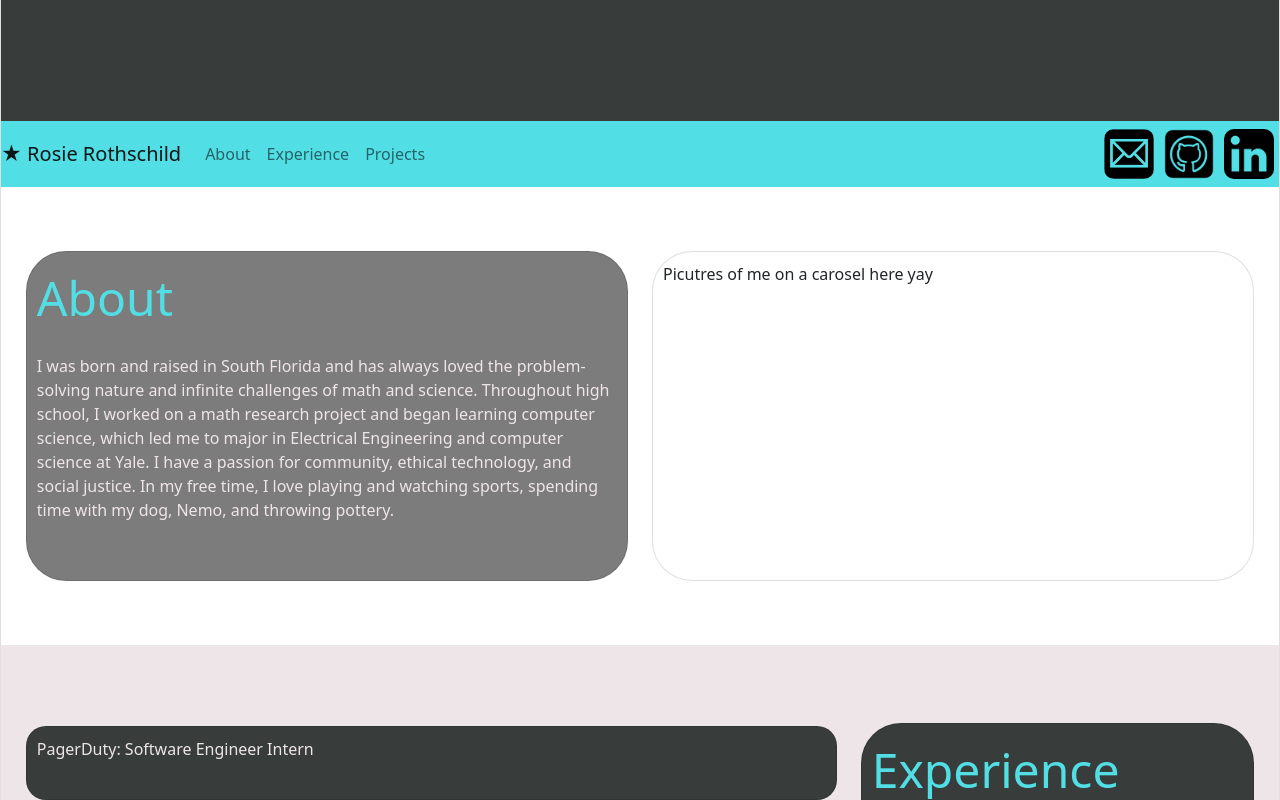
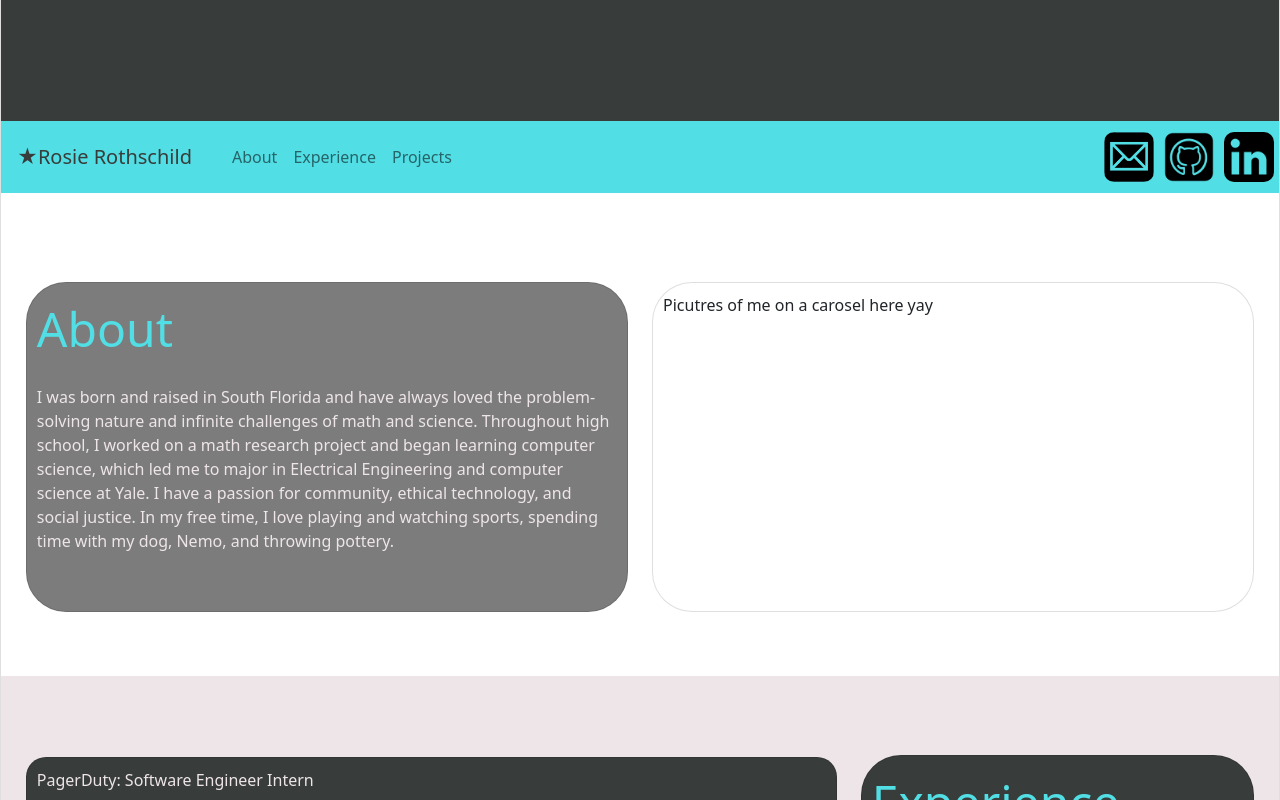
Before and after one commit to rosiesr/react-site, a React (Create React App) app: page / in a window 1280 px wide. Shown: the part 680-1480 px from the top of the page. Built offline with nearby package versions, Linux system fonts and the light colour scheme.

Commit message:
figured out scrolling for nav bar to stick after landing page

```diff
--- a/src/App.js
+++ b/src/App.js
@@ -1,4 +1,4 @@
-import React from 'react';
+import React, { useState, useRef, useEffect } from 'react';
 import {
   Card
 } from 'reactstrap';
@@ -13,19 +13,43 @@ import Footer from 'components/footer/footer';
 
 function App() {
 
-  const scrollTo = (name) => {
+  const scrollTo = (name, offset) => {
     scroller.scrollTo(name, {
       duration: 400,
       delay: 0,
-      smooth: 'linear'
+      smooth: 'linear',
+      offset: offset
     })
   }
+
+  const landingRef = useRef();
+
+  const [landingPos, setLandingPos] = useState(0);
+
+  const handleLanding = () => {
+    const position = landingRef.current.getBoundingClientRect().bottom;
+    setLandingPos(position);
+  };
+
+  useEffect(() => {
+    window.addEventListener('scroll', handleLanding, { passive: true });
+    return () => {
+        window.removeEventListener('scroll', handleLanding);
+    };
+  }, []);
+
+
+
 
   return (
     <div className="App">
       <Card>
-        <Landing/>
-        <MyNav scrollTo={scrollTo} />
+        <div ref={landingRef}>
+          <Element name="landing">
+            <Landing/>
+          </Element>
+        </div>
+        <MyNav scrollTo={scrollTo} landingPos = {landingPos}/>
         <Element name="about">
           <About/>
         </Element>
--- a/src/components/about/about.js
+++ b/src/components/about/about.js
@@ -12,7 +12,7 @@ export const About =  () => {
                             About
                         </CardTitle>
                         <CardText style={textStyle}>
-                            I was born and raised in South Florida and has always loved the problem-solving
+                            I was born and raised in South Florida and have always loved the problem-solving
                             nature and infinite challenges of math and science. Throughout high school, I worked
                             on a math research project and began learning computer science, which led me to major
                             in Electrical Engineering and computer science at Yale. I have a passion for community,
--- a/src/components/about/about.scss
+++ b/src/components/about/about.scss
@@ -5,7 +5,7 @@
     width: 100%;
     height: 100%;
     margin-right:0px;
-    margin-top: 5%;
+    margin-top: 7%;
     margin-bottom: 5%;
 
     background: #FFFFFF;
@@ -14,6 +14,7 @@
 .aboutcontianer{
     width: 98%;
     height: 100%;
+    position: relative;
 }
 
 .aboutcard{
--- a/src/components/experience/experience.js
+++ b/src/components/experience/experience.js
@@ -69,5 +69,5 @@ const cardStyleDark = {height: '15%', borderRadius: '20px', backgroundColor:'#38
 const cardTextStyle = {margin: "10px", color: "#EEE5E9" }
 const cardTextStyleLight = {margin: "10px", color:"#383D3B"}
 
-const mainCardStyle = {height: '98%', backgroundColor:'#383D3B', borderRadius: "40px"}
+const mainCardStyle = {height: '100%', backgroundColor:'#383D3B', borderRadius: "40px"}
 const mainCardTitle = {fontSize: '48px', color: '#52DEE5', margin: '10px'}
--- a/src/components/landing/landing.scss
+++ b/src/components/landing/landing.scss
@@ -50,46 +50,7 @@
             }
         }
 
-        .navigate-container {
-            display: flex;
-            align-items: center;
-            margin-left: -10px;
-            margin-top: 28px;
 
-            .links-container {
-                display: flex;
-                flex-wrap: wrap;
-
-                a {
-                    text-decoration: none;
-                    color: $pink-color;
-                }
-            }
-
-            .link-container {
-                height: 50px;
-                border-radius: 14px;
-                display: flex;
-                align-items: center;
-                justify-content: center;
-                padding: 12px;
-                border: 1px solid $dark-grey-color;
-                margin: 0 10px;
-                margin-bottom: 20px;
-                background-color: white;
-                color: $dark-grey-color;
-                transition: all 0.5s;
-            }
-
-            .link-container:hover {
-                background-color: $dark-grey-color;
-                color: white;
-                a {
-                    color: white;
-                }
-            }
-
-        }
     }
 
     .perspective-container {
--- a/src/components/navbar/mynav.js
+++ b/src/components/navbar/mynav.js
@@ -1,27 +1,39 @@
-import React from "react";
+import React, { useState, useEffect } from "react";
 import { Navbar, NavItem, Collapse, Nav, NavbarBrand, NavLink } from 'reactstrap'
 import "./mynav.scss";
 import email_icon from "./email_icon.png";
 import github_icon from "./github_icon.png";
 import linkedin_icon from "./linkedin_icon.png";
 
-const MyNav =  ({scrollTo}) => {
+const MyNav =  ({scrollTo, landingPos}) => {
 
-    return (
-        <div>
+  const [fixed, setFixed] = useState(false);
+
+  useEffect(() => {
+    return () => {
+      if(landingPos < 0){
+        setFixed(true);
+      }
+      else{
+        setFixed(false);
+      }
+    }
+  })
+
+  return (
+        <div className={`${fixed ? 'sticky-top' : ''}`}>
         <Navbar light expand="md" className="nav">
-          <NavbarBrand className="brand" href="/">★ Rosie Rothschild</NavbarBrand>
-          {/* <NavbarToggler onClick={toggle} /> */}
+          <NavbarBrand className="brand"><NavLink onClick={() => scrollTo("landing")} style={{color:'#383D3B'}} > ★Rosie Rothschild </NavLink></NavbarBrand>
           <Collapse navbar>
             <Nav className="mr-auto" navbar>
               <NavItem>
                 <NavLink onClick={() => scrollTo("about")} >About</NavLink>
               </NavItem>
               <NavItem>
-                <NavLink onClick={() => scrollTo("experience")}>Experience</NavLink>
+                <NavLink onClick={() => scrollTo("experience", -50)}>Experience</NavLink>
               </NavItem>
               <NavItem>
-                <NavLink onClick={() => scrollTo("projects")}>Projects</NavLink>
+                <NavLink onClick={() => scrollTo("projects", -50)}>Projects</NavLink>
               </NavItem>
             </Nav>
           </Collapse>
--- a/src/components/navbar/mynav.scss
+++ b/src/components/navbar/mynav.scss
@@ -3,6 +3,7 @@
 .right{
     float: right;
 }
+
 
 .icon{
     width: 50px;
@@ -14,6 +15,8 @@
 
 .nav{
     background-color: $aqua-color;
+    justify-content: space-between;
+
 }
 
 .brand{
--- a/src/components/projects/projects.js
+++ b/src/components/projects/projects.js
@@ -13,13 +13,14 @@ export const Projects =  () => {
                             <CardTitle style={mainTitle}>Projects</CardTitle>
                             <CardText style={mainText}>From personal projects to classwork to Hackathons,
                                 here are some of the projects I’ve worked on.</CardText>
+                            <br/>
                         </Card>
                     </Col>
                     <Col>
                         <Card style={cardStyle}>
                             <CardTitle style={cardTitle}>Personal Website</CardTitle>
                             <CardText style={cardText}>You found my personal website! This was created
-                            using React Strap and deployed using Github Pages.</CardText>
+                            using React and deployed using Github Pages.</CardText>
                             <div className="d-flex justify-content-center ">
                                 <a href="www.example.com" target="_blank" rel="noopener noreferrer">
                                     <Button style={buttonStyle}>NEED TO FIX</Button>
@@ -49,8 +50,8 @@ export const Projects =  () => {
                             create Google Calendar events for all assignments and exams. Created during Duke Hackathon
                             in November 2020 and was recognized as a top 30 project out of 100+ submissions. </CardText>
                             <div className="d-flex justify-content-center ">
-                                <a href="www.example.com" target="_blank" rel="noopener noreferrer">
-                                    <Button style={buttonStyle}>NEED TO FIX</Button>
+                                <a href="https://github.com/rosiesr/syllabusparser" target="_blank" rel="noopener noreferrer">
+                                    <Button style={buttonStyle}>Source Code</Button>
                                 </a>
                             </div>
                         </Card>
```
